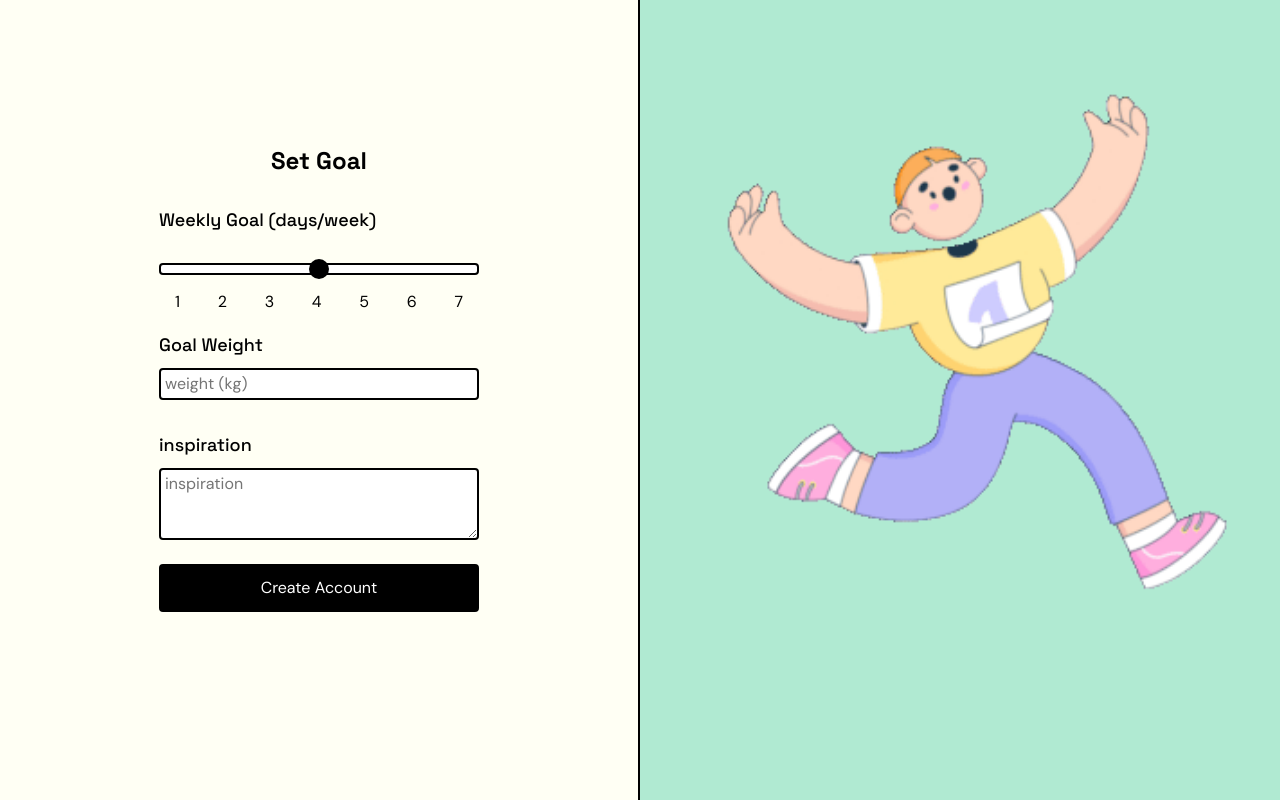
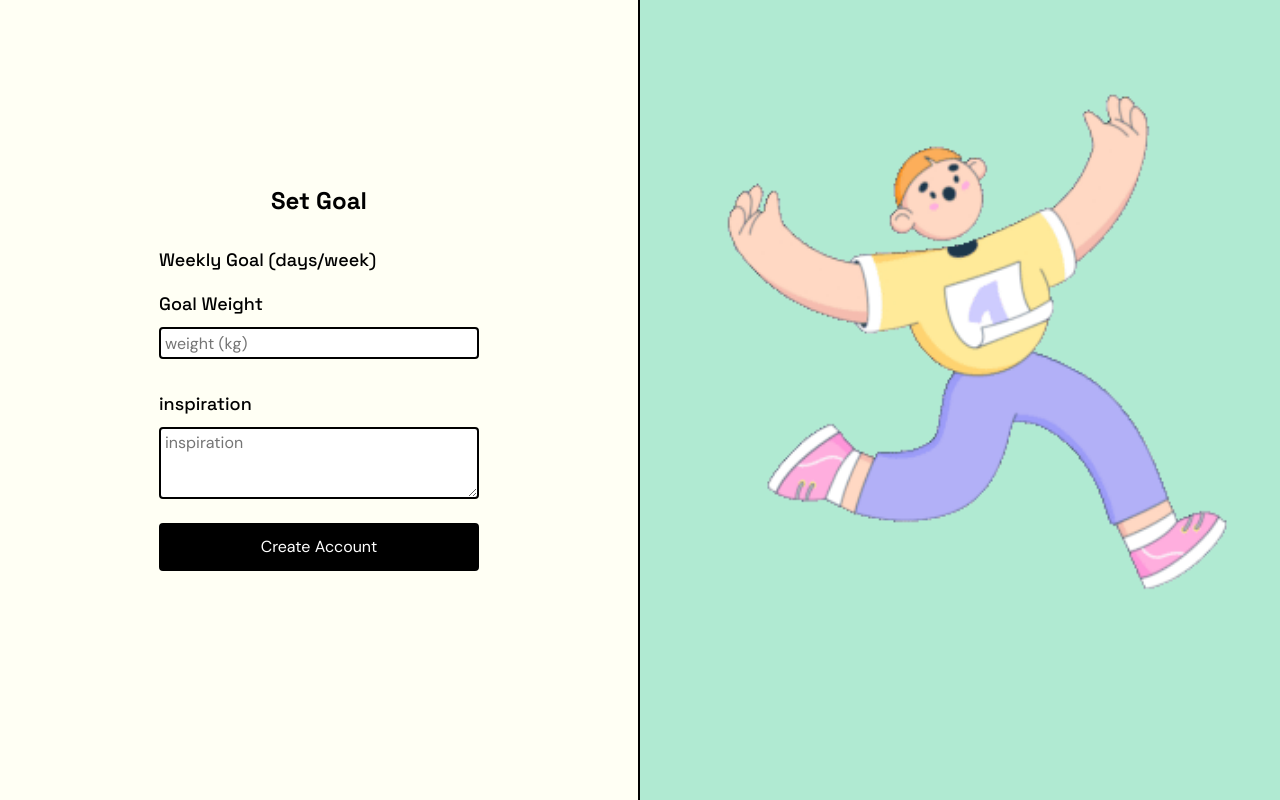
Before and after one commit to ParinchatJ/Extract_frontend, a React (Vite) app: page /setgoal in a window 1280 px wide. Shown: the top 800 px of the page. Built offline with nearby package versions, Linux system fonts and the light colour scheme.

Commit message:
debug slicing bar

```diff
--- a/src/components/SetGoalForm/SetGoalForm.jsx
+++ b/src/components/SetGoalForm/SetGoalForm.jsx
@@ -7,21 +7,13 @@ import "./SetGoalForm.css";
 
 const SetGoalForm = ({ user }) => {
   const navigate = useNavigate();
-
-  const { register, handleSubmit, watch, formState: { errors } } = useForm({
-    defaultValues: {
-      weekly_goal: user.weekly_goal,
-      goal_weight: user.goal_weight,
-      inspiration: user.inspiration
-
-    }
-  });
+  const { register, handleSubmit, watch, formState: { errors } } = useForm();
 
   const updateGoal = (data) => {
-    console.log('test', data)
+    // console.log('test', data)
     api.patch('user/goal', data)
     .then(response => {
-      console.log(response.data)
+      // console.log(response.data)
       window.alert('goal setted')
       navigate('/user/dashboard');
     }).catch(error => { console.log(error) });
@@ -34,7 +26,9 @@ const SetGoalForm = ({ user }) => {
       <h2>Set Goal</h2>
       <form className='set-goal' onSubmit={handleSubmit(updateGoal)}>
         <label htmlFor='weekly_goal' >Weekly Goal (days/week)</label>
-
+{
+  user.weekly_goal &&
+  <>
         <input
         type="range"
         step='1'
@@ -42,7 +36,7 @@ const SetGoalForm = ({ user }) => {
         max='7'
         className='scale'
         defaultValue={user.weekly_goal}
-        {...register("weekly_goal")}
+        {...register('weekly_goal')}
         />
          <div className='scale-num'>
           <p>1</p>
@@ -54,9 +48,11 @@ const SetGoalForm = ({ user }) => {
           <p>7</p>
          </div>
         {
-        errors.weekly_goal &&
+          errors.weekly_goal &&
           <p className="error">Weekly Goal is required</p>
         }
+          </>
+}
         <br />
 
         <label htmlFor="goal_weight">Goal Weight</label>
@@ -76,7 +72,7 @@ const SetGoalForm = ({ user }) => {
         <label htmlFor="inspiration">inspiration</label>
         <textarea
           placeholder="inspiration"
-          // defaultValue={user.inspiration}
+          defaultValue={user.inspiration}
           {...register("inspiration")}
         >{user.inspiration}</textarea>
         {
```
